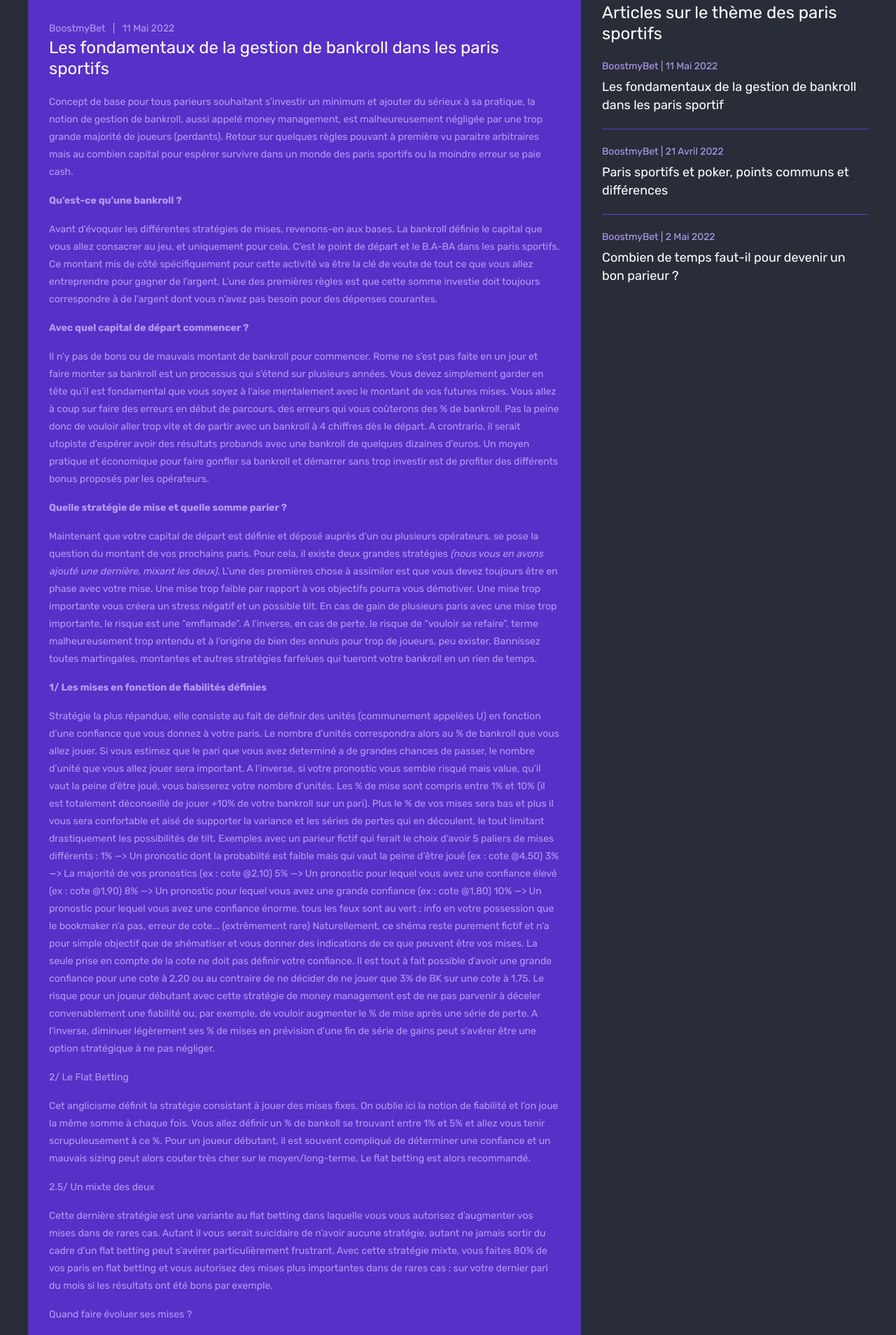
After one commit to Sebastien-Lataix/landing_beta, a Symfony app: template templates/article/gestion-bankroll-paris-sportifs.html.twig in a window 1280 px wide. The commit adds this page. Shown: the part 816-2724 px from the top of the page at 70% size. Run offline with Twig, Linux system fonts and the light colour scheme; the template is opened without the code that fills it, so the values that code supplies are empty; some libraries are stand-ins or nearby versions.

Commit message:
28.05.22

```diff
--- /dev/null
+++ b/templates/article/gestion-bankroll-paris-sportifs.html.twig
@@ -0,0 +1,157 @@
+{% extends 'base.html.twig' %}
+
+{% block title %}Boostmybet | {{ name }}{% endblock %}
+
+{% block body %}
+<div class="contant">
+    <div class="inner-banner-part" id="banner-part">
+        <div class="inner-banner-content">
+            <div class="container">
+                <h1 class="head-one">ARTICLES PARIS SPORTIFS</h1>
+                <div class="custom-bread">
+                    <ul class="breadcrumb inline">
+                        <li><a href="{{ asset('/') }}">Home</a></li>
+                        <li><a href="{{ asset('/blog') }}">Blog</a></li>
+                        <li>Blog Detail</li>
+                    </ul>
+                </div>
+            </div>
+        </div>
+    </div>
+    <div class="blog-part ptb-100">
+        <div class="container">
+            <div class="row">
+                <div class="col-12 col-lg-8 col-xl-8">
+                    <div class="blog-detail-part pb-md-60">
+                        <img src="{{ asset('images/blog-img1.jpg') }}" alt="blog-detail-img" class="blog-img" >
+                        <div class="blog-detail">
+                            <div class="blog-detail-inner">
+                                <span class="bloger-date">BoostmyBet <span>|</span> 11 Mai 2022</span>
+                                <h2 class="head-two mb-20">Les fondamentaux de la gestion de bankroll dans les paris sportifs</h2>
+                                <p>Concept de base pour tous parieurs souhaitant s’investir un minimum et ajouter du sérieux à sa pratique, la notion de gestion de bankroll, aussi appelé money management, est malheureusement négligée par une trop grande majorité de joueurs (perdants). Retour sur quelques règles pouvant à première vu paraitre arbitraires mais au combien capital pour espérer survivre dans un monde des paris sportifs ou la moindre erreur se paie cash.</p>
+                                <p><strong>Qu’est-ce qu’une bankroll ?</strong></p>
+                                <p>Avant d’évoquer les différentes stratégies de mises, revenons-en aux bases. La bankroll définie le capital que vous allez consacrer au jeu, et uniquement pour cela. C’est le point de départ et le B.A-BA dans les paris sportifs. Ce montant mis de côté spécifiquement pour cette activité va être la clé de voute de tout ce que vous allez entreprendre pour gagner de l’argent. L’une des premières règles est que cette somme investie doit toujours correspondre à de l’argent dont vous n’avez pas besoin pour des dépenses courantes.</p>
+                                <p><strong>Avec quel capital de départ commencer ?</strong></p>
+                                <p>Il n’y pas de bons ou de mauvais montant de bankroll pour commencer. Rome ne s’est pas faite en un jour et faire monter sa bankroll est un processus qui s’étend sur plusieurs années. Vous devez simplement garder en tête qu’il est fondamental que vous soyez à l’aise mentalement avec le montant de vos futures mises. Vous allez à coup sur faire des erreurs en début de parcours, des erreurs qui vous coûterons des % de bankroll. Pas la peine donc de vouloir aller trop vite et de partir avec un bankroll à 4 chiffres dès le départ. A crontrario, il serait utopiste d’espérer avoir des résultats probands avec une bankroll de quelques dizaines d’euros. Un moyen pratique et économique pour faire gonfler sa bankroll et démarrer sans trop investir est de profiter des différents bonus proposés par les opérateurs.</p>
+                                <p><strong>Quelle stratégie de mise et quelle somme parier ?</strong></p>
+                                <p>Maintenant que votre capital de départ est définie et déposé auprès d’un ou plusieurs opérateurs, se pose la question du montant de vos prochains paris. Pour cela, il existe deux grandes stratégies <i>(nous vous en avons ajouté une dernière, mixant les deux)</i>. L’une des premières chose à assimiler est que vous devez toujours être en phase avec votre mise. Une mise trop faible par rapport à vos objectifs pourra vous démotiver. Une mise trop importante vous créera un stress négatif et un possible tilt. En cas de gain de plusieurs paris avec une mise trop importante, le risque est une “emflamade”. A l’inverse, en cas de perte, le risque de “vouloir se refaire”, terme malheureusement trop entendu et à l’origine de bien des ennuis pour trop de joueurs, peu exister. Bannissez toutes martingales, montantes et autres stratégies farfelues qui tueront votre bankroll en un rien de temps.</p>
+                                <p><strong>1/ Les mises en fonction de fiabilités définies</strong></p>
+                                <p>Stratégie la plus répandue, elle consiste au fait de définir des unités (communement appelées U) en fonction d’une confiance que vous donnez à votre paris. Le nombre d’unités correspondra alors au % de bankroll que vous allez jouer. Si vous estimez que le pari que vous avez determiné a de grandes chances de passer, le nombre d’unité que vous allez jouer sera important. A l’inverse, si votre pronostic vous semble risqué mais value, qu’il vaut la peine d’être joué, vous baisserez votre nombre d’unités. Les % de mise sont compris entre 1% et 10% (il est totalement déconseillé de jouer +10% de votre bankroll sur un pari). Plus le % de vos mises sera bas et plus il vous sera confortable et aisé de supporter la variance et les séries de pertes qui en découlent, le tout limitant drastiquement les possibilités de tilt.
+                                    Exemples avec un parieur fictif qui ferait le choix d’avoir 5 paliers de mises différents :
+                                    1% —> Un pronostic dont la probabilté est faible mais qui vaut la peine d’être joué (ex : cote @4,50)
+                                    3% —> La majorité de vos pronostics (ex : cote @2,10)
+                                    5% —> Un pronostic pour lequel vous avez une confiance élevé (ex : cote @1,90)
+                                    8% —> Un pronostic pour lequel vous avez une grande confiance (ex : cote @1,80)
+                                    10% —> Un pronostic pour lequel vous avez une confiance énorme, tous les feux sont au vert : info en votre possession que le bookmaker n’a pas, erreur de cote... (extrêmement rare)
+                                    Naturellement, ce shéma reste purement fictif et n’a pour simple objectif que de shématiser et vous donner des indications de ce que peuvent être vos mises. La seule prise en compte de la cote ne doit pas définir votre confiance. Il est tout à fait possible d’avoir une grande confiance pour une cote à 2,20 ou au contraire de ne décider de ne jouer que 3% de BK sur une cote à 1,75.
+                                    Le risque pour un joueur débutant avec cette stratégie de money management est de ne pas parvenir à déceler convenablement une fiabilité ou, par exemple, de vouloir augmenter le % de mise après une série de perte. A l’inverse, diminuer légèrement ses % de mises en prévision d’une fin de série de gains peut s’avérer être une option stratégique à ne pas négliger.</p>
+                                <p>2/ Le Flat Betting</p>
+                                <p>Cet anglicisme définit la stratégie consistant à jouer des mises fixes. On oublie ici la notion de fiabilité et l’on joue la même somme à chaque fois. Vous allez définir un % de bankoll se trouvant entre 1% et 5% et allez vous tenir scrupuleusement à ce %. Pour un joueur débutant, il est souvent compliqué de déterminer une confiance et un mauvais sizing peut alors couter très cher sur le moyen/long-terme. Le flat betting est alors recommandé.</p>
+                                <p>2.5/ Un mixte des deux</p>
+                                <p>Cette dernière stratégie est une variante au flat betting dans laquelle vous vous autorisez d’augmenter vos mises dans de rares cas. Autant il vous serait suicidaire de n’avoir aucune stratégie, autant ne jamais sortir du cadre d’un flat betting peut s’avérer particulièrement frustrant. Avec cette stratégie mixte, vous faites 80% de vos paris en flat betting et vous autorisez des mises plus importantes dans de rares cas : sur votre dernier pari du mois si les résultats ont été bons par exemple.</p>
+                                <p>Quand faire évoluer ses mises ?</p>
+                                <p>Une des erreurs que la majorité des joueurs perdants font est d’augmenter leurs mises beaucoup trop rapidement. On a tous dans notre entourage de parieur un proche, qui, se sentant poussé des ailes après une série de 3 ou 4 pronostics gagnants, a décidé de doubler ou tripler ses mises et est revenu à la case départ en un rien de temps.
+                                    Exactement comme pour un changement de limites au poker, le fait d’augmenter ses paliers de mises doit être une décision réfléchie. Il est donc déconseillé de correler vos mises avec l’exact l’évolution de votre bankroll.
+                                    Exemple :
+                                    Vous avec une BK de départ de 500€. Vous mise unitaire sest de 25€ (5% de votre BK) sur une cote à @1,95. Votre pari est gagnant. Vous réalisez donc un bénéfice de 23,75€. Votre bankroll est alors de 523,75€ mais votre prochaine mise avec une fiabilité similaire ne doit pas être de 26,18€. Conservez ce seuil de 25€/mise quelques temps et attendez d’avoir par exemple doublé votre bankroll pour faire évoluer vos mises (la somme par mise, pas le % de mise).
+                                    Vous devez en permanence être à l’aise avec le montant de vos mises. Si vous jouez trop gros, le tilt ferra rapidement son apparition et vous poussera à faire des choix que vous n’auriez peut être pas faits précédemment. Un petit % de mise vous permettra de ne pas tout remettre en question après une série de 5,6 ou 7 (voir plus) paris perdants, série qui arrive même aux meilleurs.</p>
+                                <div class="tag-text">
+                                    <p>Que retenir de cet article ?</p>
+                                    <li>Votre bankroll est votre outil de travail, chérissez-là.</li>
+                                    <li>Aucune perspective de gain sans un money management rigoureux.</li>
+                                    <li>Les stratégies sont très faciles à comprendre, parvenir à les respecter l’est beaucoup moins.</li>
+                                    <li>Les paris sportifs sont avant tout un jeu d’argent demandant des compétences en gestion.</li>
+                                    <li>Un joueur avec des connaissances moyennes en sport mais un excellent money management aura sur le long terme de meilleurs résultats qu’un expert du sport avec une gestion moyenne.</li>
+                                    <li>Augmenter trop rapidement sont seille de mise est l’une des raisons qui cause la perte d’un nombre conséquent de joueurs.</li>
+                                    <li>Le plaisir doit rester la base de la pratique. Vous ne réussirez jamais dans les paris sportifs si vous n’aimez pas ce que vous faite et si le jeu ne vous procure que de la frustration.</li>
+                                    <li>Limitez les paris fun, non analysés, pris en dernière minute. Ils détruiront votre bankroll sur le long terme.</li>
+                                    <li>N’engagez jamais des sommes que vous ne pourriez pas vous permettre de perdre.</li>
+                                </div>
+                                <div class="tag-social">
+                                    <div class="social-icon float-left">
+                                        <div class="small-title mb-0">Share:</div>
+                                        <ul>
+                                            <li>
+                                                <a href=https://www.facebook.com/BoostmyBet-108132671625400 target="_blank"><i class="fa fa-facebook" title="facebook"></i></a>
+                                            </li>
+                                            <li>
+                                                <a href=https://twitter.com/boostmybet_com target="_blank"><i class="fa fa-twitter" title="twitter"></i></a>
+                                            </li>
+                                            <li>
+                                                <a href=https://www.instagram.com/boostmybet_com/ target="_blank"><i class="fa fa-instagram" title="instagram"></i></a>
+                                            </li>
+                                        </ul>
+                                    </div>
+                                    <div class="detail-tags float-right">
+                                        <div class="small-title mb-0">Tags:</div>
+                                        <span><a href="#">Paris Sportifs</a></span>
+                                        <span><a href="#">Betting</a></span>
+                                    </div>
+                                    <div class="clearfix"></div>
+                                </div>
+                                <div class="line"></div>
+                            </div>
+                        </div>
+                    </div>
+                </div>
+                <div class="col-12 col-lg-4 col-xl-4">
+                    <div id="sidebar-main" class="sidebar sidebar-default sidebar-separate sidebar-fixed">
+                        <div class="sidebar-content">
+                            <div class="sidebar-default">
+                                <div class="category-content searching">
+                                    <input type="text" name="name" placeholder="Search...">
+                                    <a href="#">
+                                        <i class="fa fa-search" title="search"></i>
+                                    </a>
+                                </div>
+                            </div>
+                            <div class="sidebar-default">
+                                <div class="category-content">
+                                    <h2 class="cat-title">Tags</h2>
+                                    <div class="tags-grp row mlr_-5">
+                                        <ul>
+                                            <li><a href="#">Events</a></li>
+                                            <li><a href="#">Walk Roof</a></li>
+                                            <li><a href="#">Powels</a></li>
+                                            <li><a href="#">Horrible Distance</a></li>
+                                            <li><a href="#">Walk Roof</a></li>
+                                            <li><a href="#">Powels</a></li>
+                                            <li><a href="#">Events</a></li>
+                                            <li><a href="#">Walk Roof</a></li>
+                                        </ul>
+                                    </div>
+                                </div>
+                            </div>
+                            <div class="sidebar-default">
+                                <div class="category-content">
+                                    <h2 class="cat-title">Articles sur le thème des paris sportifs</h2>
+                                    <div class="recent-post">
+                                        <div class="recent inline">
+                                            <div class="recent-detail">
+                                                <span class="bloger-date">BoostmyBet <span>|</span> 11 Mai 2022</span>
+                                                <a href="#" class="post-title">Les fondamentaux de la gestion de bankroll dans les paris sportif</a>
+                                            </div>
+                                        </div>
+                                        <div class="recent inline">
+                                            <div class="recent-detail">
+                                                <span class="bloger-date">BoostmyBet <span>|</span> 21 Avril 2022</span>
+                                                <a href="#" class="post-title">Paris sportifs et poker, points communs et différences</a>
+                                            </div>
+                                        </div>
+                                        <div class="recent inline">
+                                            <div class="recent-detail">
+                                                <span class="bloger-date">BoostmyBet <span>|</span> 2 Mai 2022</span>
+                                                <a href="#" class="post-title">Combien de temps faut-il pour devenir un bon parieur ?</a>
+                                            </div>
+                                        </div>
+                                    </div>
+                                </div>
+                            </div>
+                        </div>
+                    </div>
+                </div>
+            </div>
+        </div>
+    </div>
+</div>
+{%  endblock %}
```
Also changed, not shown: templates/article/points-communs-différences-paris-sportifs-poker.html.twig (added, +141 -0 lines), templates/home/index.html.twig (+13 -13 lines), stats-betting-bmb.jpg (added), stats-betting-bmb.png (added), templates/article/lexique-termes-paris-sportifs.html.twig (renamed from templates/article/la-gestion-de-bankroll-aux-paris-sportifs.html.twig).
